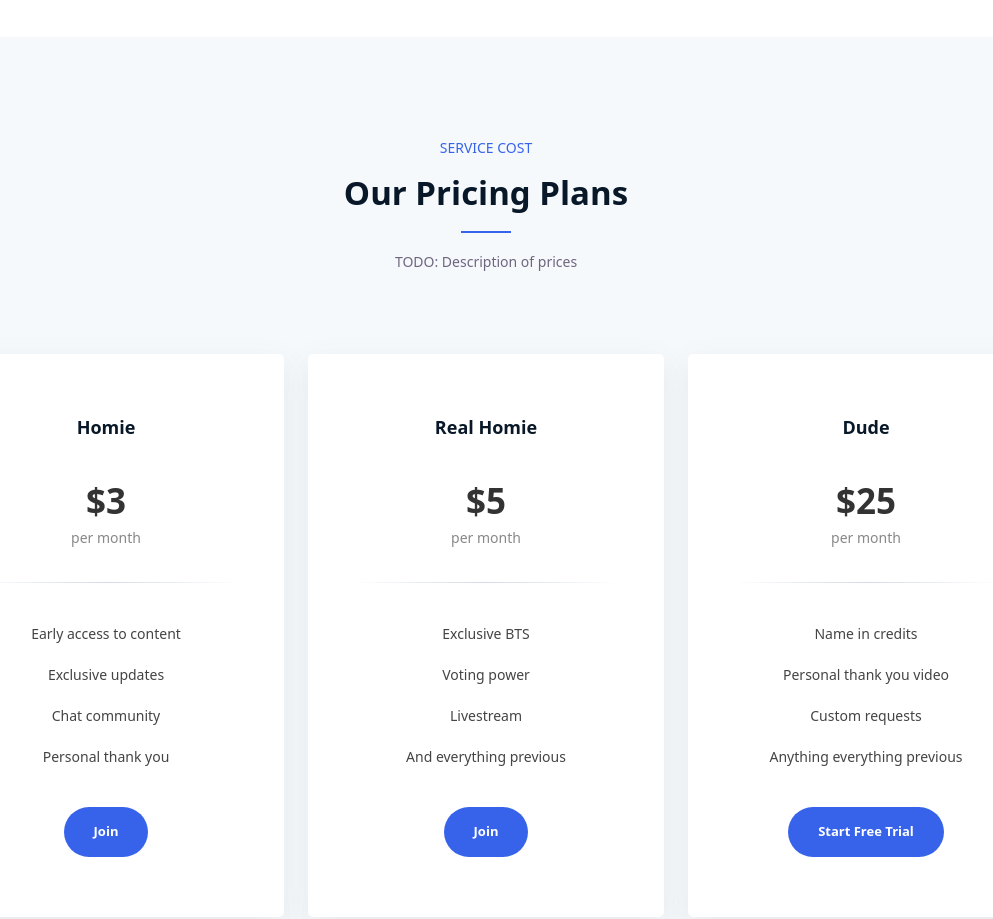
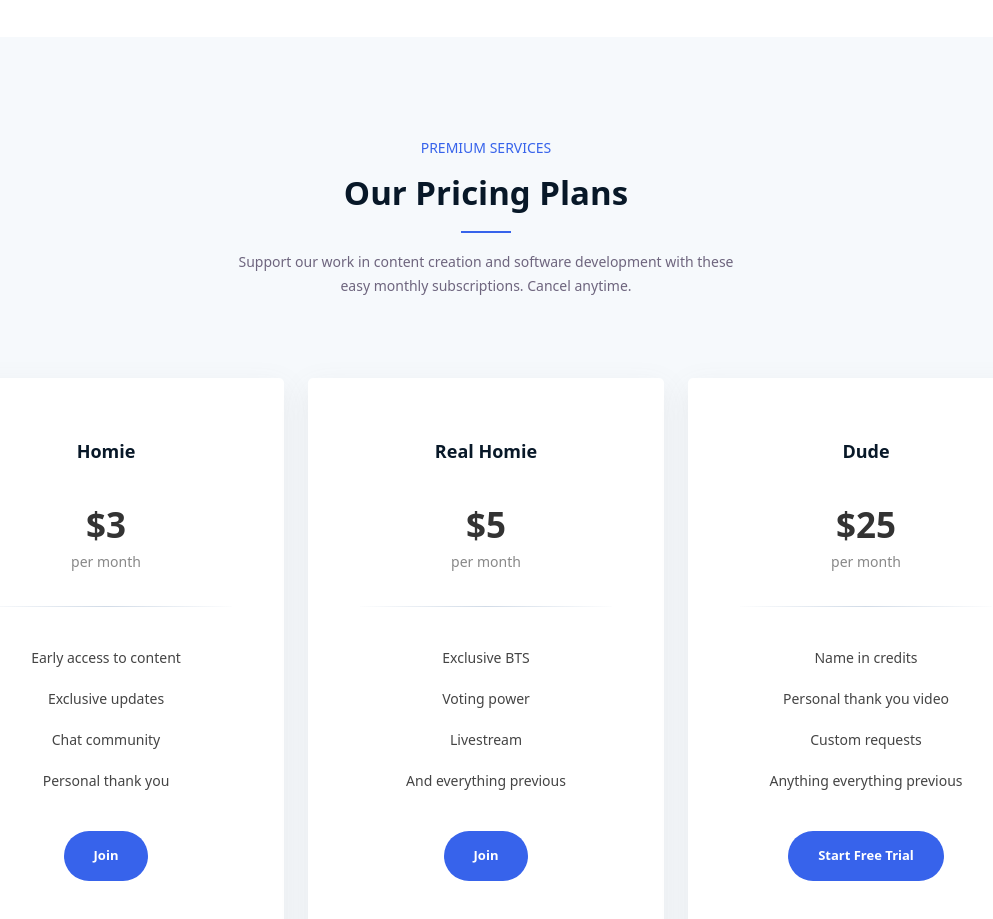
Before and after one commit to 708innovations/landing-page, a plain HTML site: page services/index.html in a window 1280 px wide. Shown: the part 920-1839 px from the top of the page, without its empty margins (154-1147 px from the left). Drawn offline with nearby package versions, Linux system fonts and the light colour scheme.

Commit message:
Add services description

```diff
--- a/services/index.html
+++ b/services/index.html
@@ -198,10 +198,11 @@
             <div class="row">
                 <div class="col-12">
                     <div class="section-title">
-                        <span class="wow fadeInDown" data-wow-delay=".2s">Service Cost</span>
+                        <span class="wow fadeInDown" data-wow-delay=".2s">Premium Services</span>
                         <h2 class="wow fadeInUp" data-wow-delay=".4s">Our Pricing Plans</h2>
                         <p class="wow fadeInUp" data-wow-delay=".6s">
-                            TODO: Description of prices
+                            Support our work in content creation and software development with these easy
+                            monthly subscriptions. Cancel anytime.
                         </p>
                     </div>
                 </div>
```
